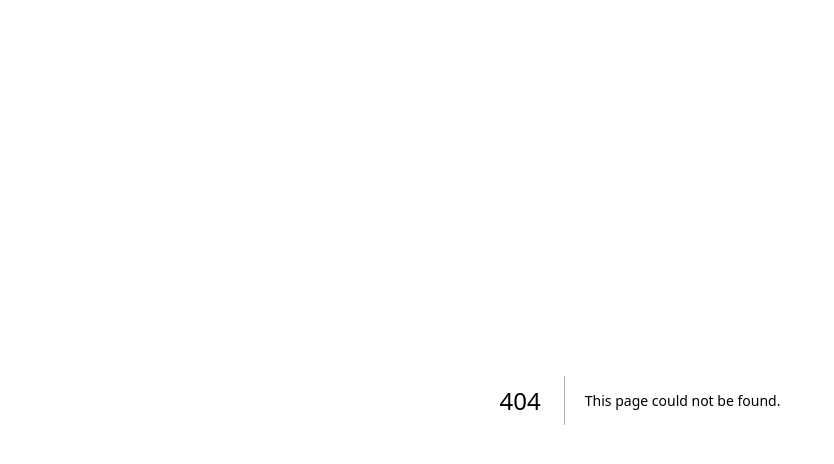
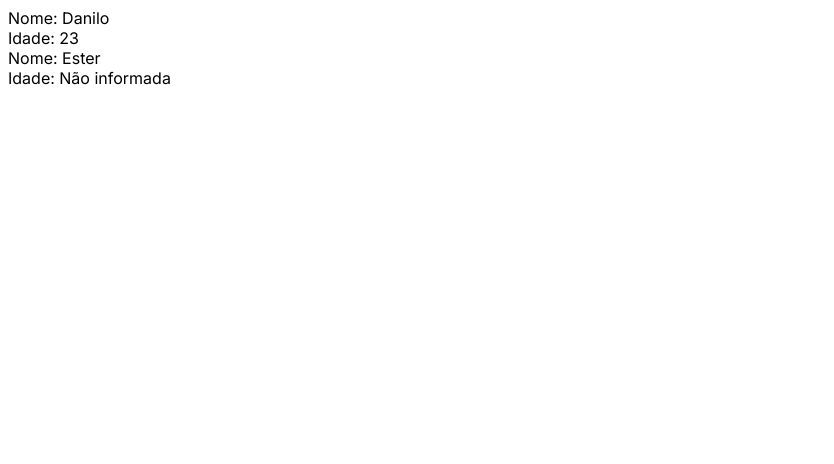
Before and after one commit to DevDaniloFerrari/exercicios-nextjs, a Next.js app: page /ts/exemplo in a window 1280 px wide. Before the commit this address had no page. Shown: the top 464 px of the page, without its empty margins (0-834 px from the left). Built offline with nearby package versions, Linux system fonts and the light colour scheme.

Commit message:
exemplo com ts

```diff
--- /dev/null
+++ b/app/ts/exemplo/page.tsx
@@ -0,0 +1,10 @@
+import Pessoa from "@/components/Pessoa";
+
+export default function exemploTS() {
+    return (
+        <div>
+            <Pessoa nome="Danilo" idade={23} />
+            <Pessoa nome="Ester" />
+        </div>
+    )
+}
--- /dev/null
+++ b/components/Pessoa.tsx
@@ -0,0 +1,13 @@
+interface PessoaProps {
+    nome: string,
+    idade?: number
+}
+
+export default function Pessoa(props: PessoaProps){
+    return (
+        <div>
+            <div>Nome: {props.nome}</div>
+            <div>Idade: {props.idade ?? 'Não informada'}</div>
+        </div>
+    )
+}
```
